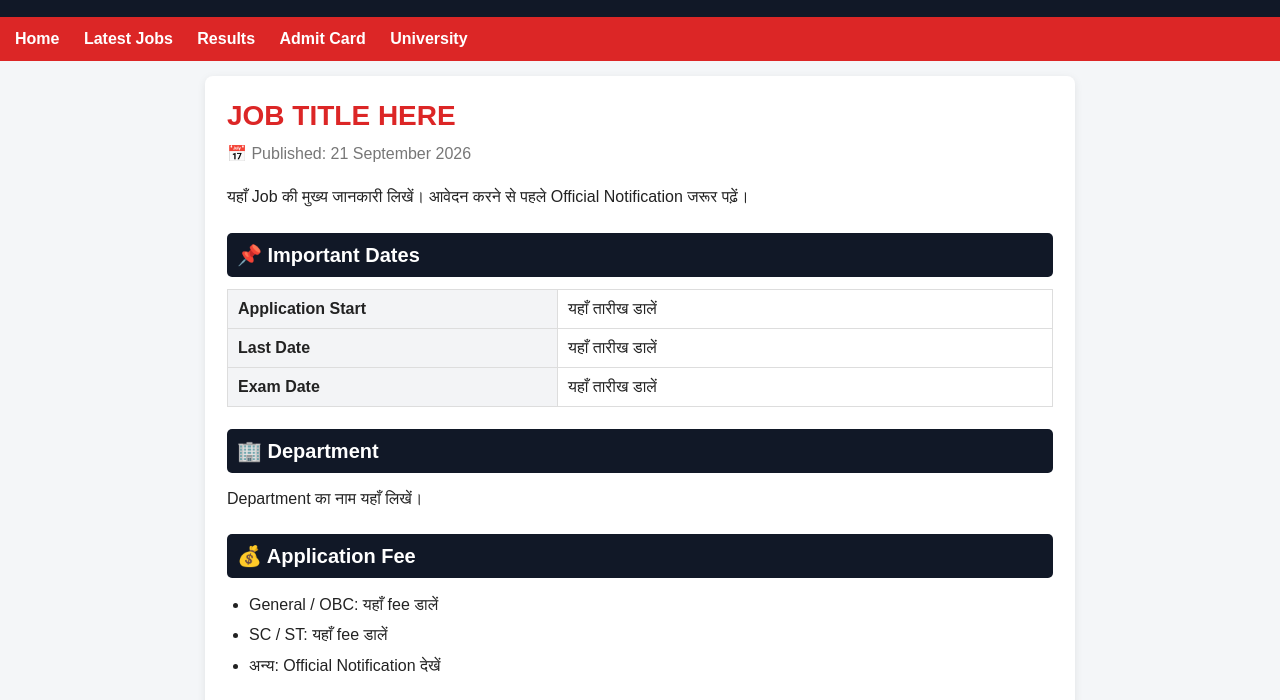
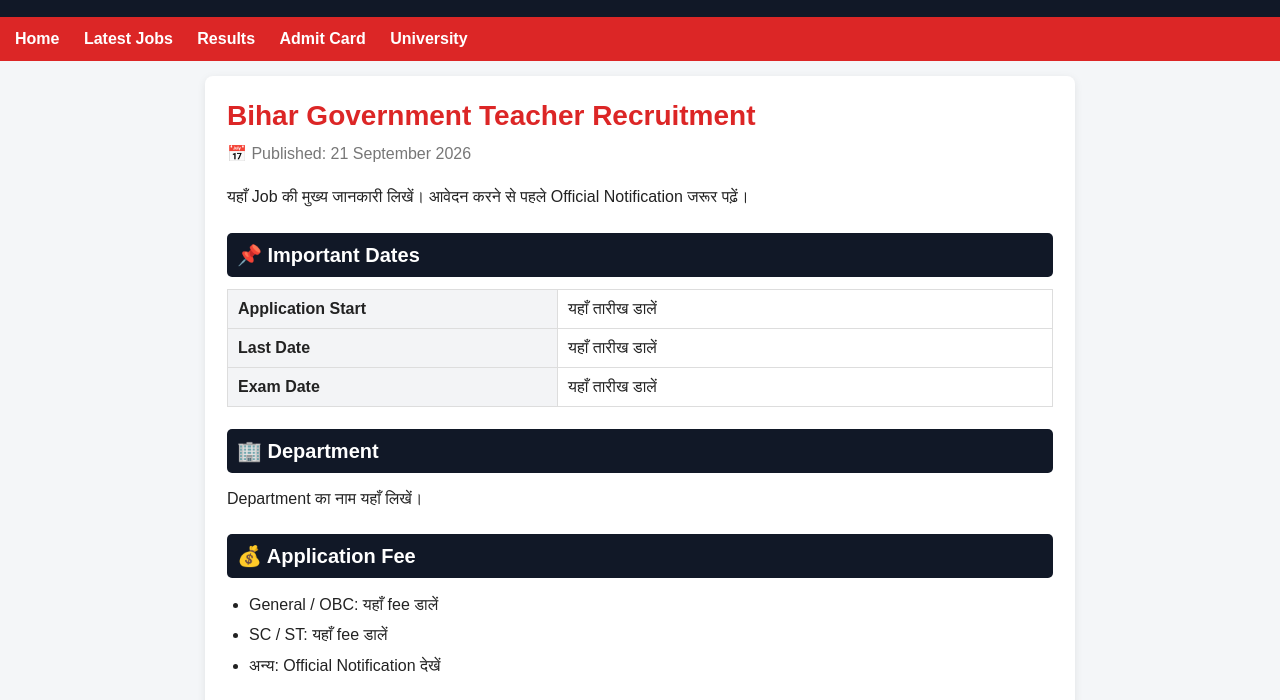
Before and after one commit to onlineworldexp-pixel/S-K-Shop-, a plain HTML site: page job-1.html in a window 1280 px wide. Shown: the part 77-777 px from the top of the page. Drawn offline with Linux system fonts and the light colour scheme.

Commit message:
Update job-1.html

```diff
--- a/job-1.html
+++ b/job-1.html
@@ -157,7 +157,7 @@ footer{
 
 <div class="article">
 
-<h1>JOB TITLE HERE</h1>
+<h1>Bihar Government Teacher Recruitment</h1>
 
 <div class="date">
 📅 Published: 21 September 2026
```
